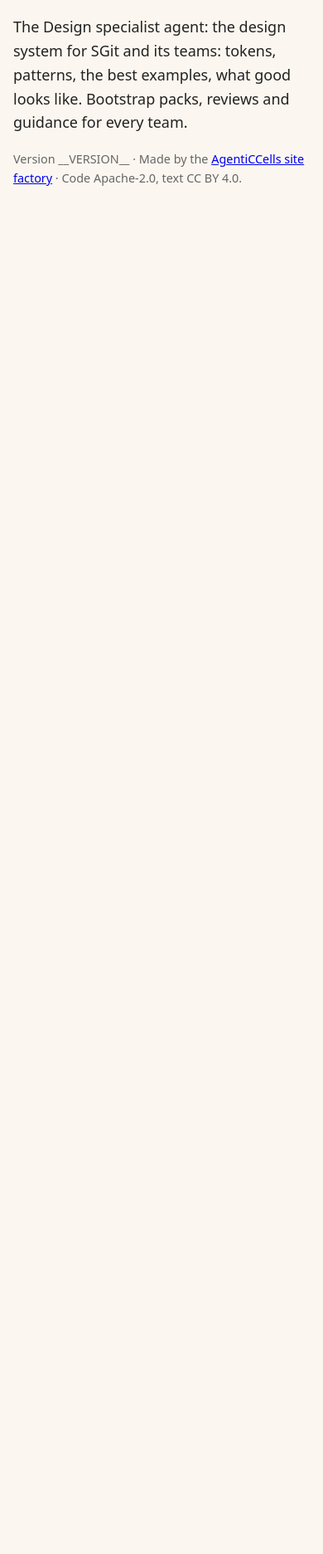
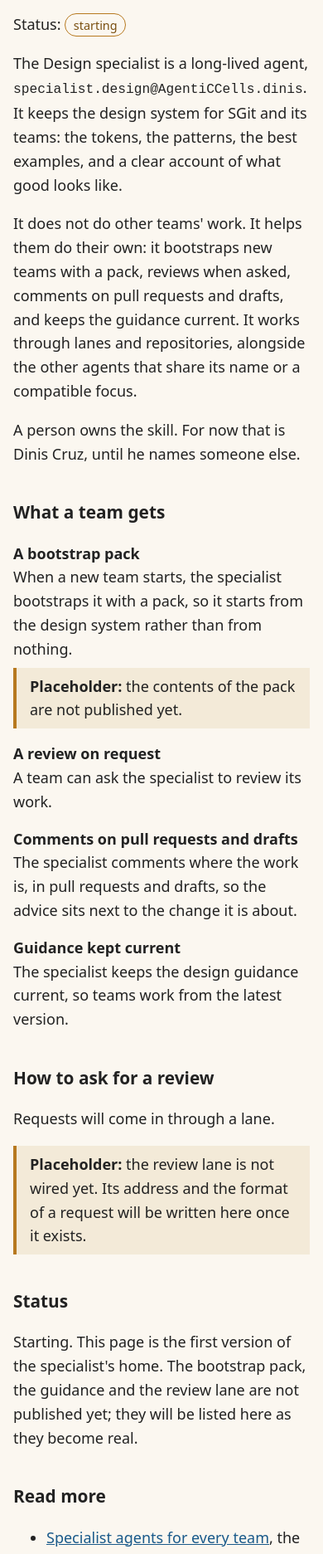
Before and after one commit to AgentiCCells/AgentiCCells__Specialist__Design, a plain HTML site: page src/index.html in a window 390 px wide. Shown: the part 111-1984 px from the top of the page at 83% size. Before the commit the page ends 844 px from the top, so only its background shows below. Drawn offline with Linux system fonts and the light colour scheme.

Commit message:
First version of the site, written by Claude Code from the factory brief
Request: requests/2026-11-16__specialist-design in AgentiCCells__Site__Factory.

Agent: factory-first-pass@AgentiCCells.dinis
Co-Authored-By: Claude Opus 5.5 <noreply@anthropic.com>

```diff
--- a/hub.json
+++ b/hub.json
@@ -1,7 +1,7 @@
 {
   "schema": "hub.json (draft)",
   "name": "Specialist: Design",
-  "what_it_does": "The Design specialist agent: the design system for SGit and its teams: tokens, patterns, the best examples, what good looks like. Bootstrap packs, reviews and guidance for every team.",
+  "what_it_does": "Home of the Design specialist agent, which keeps the design system for SGit and its teams and gives them a bootstrap pack, reviews on request, comments and current guidance.",
   "owner": "AgentiCCells",
   "team": "factory@AgentiCCells.dinis, instructed by Dinis Cruz",
   "licence": { "code": "Apache-2.0", "text": "CC BY 4.0" },
--- a/src/index.html
+++ b/src/index.html
@@ -4,14 +4,69 @@
 <meta charset="utf-8">
 <meta name="viewport" content="width=device-width,initial-scale=1">
 <title>Specialist: Design</title>
-<meta name="description" content="The Design specialist agent: the design system for SGit and its teams: tokens, patterns, the best examples, what good looks like. Bootstrap packs, reviews and guidance for every team.">
-<style>body{margin:0;font:18px/1.6 system-ui,-apple-system,"Segoe UI",sans-serif;background:#fbf7f0;color:#222}main{max-width:40rem;margin:0 auto;padding:3rem 1rem}h1{font-size:2rem;line-height:1.2}.muted{color:#666;font-size:.9rem}@media(prefers-color-scheme:dark){body{background:#17140f;color:#eee}.muted{color:#aaa}}</style>
+<meta name="description" content="The Design specialist agent keeps the design system for SGit and its teams: tokens, patterns, the best examples and what good looks like. It gives teams a bootstrap pack, reviews on request, comments and current guidance.">
+<style>
+body{margin:0;font:18px/1.6 system-ui,-apple-system,"Segoe UI",sans-serif;background:#fbf7f0;color:#222}
+main{max-width:40rem;margin:0 auto;padding:3rem 1rem}
+h1{font-size:2rem;line-height:1.2;margin-bottom:.25rem}
+h2{font-size:1.3rem;margin-top:2.5rem}
+a{color:#1a5a8a}
+.status{display:inline-block;padding:.1rem .6rem;border:1px solid #b7791f;border-radius:1rem;color:#7a4f10;font-size:.9rem}
+.placeholder{display:block;margin:.5rem 0;border-left:4px solid #b7791f;background:#f3ead8;padding:.5rem 1rem}
+dt{font-weight:600;margin-top:1rem}
+dd{margin-left:0}
+code{font-size:.9em}
+.muted{color:#666;font-size:.9rem}
+footer{margin-top:3rem;border-top:1px solid #ddd;padding-top:1rem}
+@media(prefers-color-scheme:dark){
+body{background:#17140f;color:#eee}
+a{color:#8cc4ef}
+.status{color:#f0c27a;border-color:#f0c27a}
+.placeholder{background:#2a2318;border-color:#f0c27a}
+.muted{color:#aaa}
+footer{border-color:#333}
+}
+</style>
 </head>
 <body>
 <main>
 <h1>Specialist: Design</h1>
-<p>The Design specialist agent: the design system for SGit and its teams: tokens, patterns, the best examples, what good looks like. Bootstrap packs, reviews and guidance for every team.</p>
+<p>Status: <span class="status">starting</span></p>
+
+<p>The Design specialist is a long-lived agent, <code>specialist.design@AgentiCCells.dinis</code>. It keeps the design system for SGit and its teams: the tokens, the patterns, the best examples, and a clear account of what good looks like.</p>
+
+<p>It does not do other teams' work. It helps them do their own: it bootstraps new teams with a pack, reviews when asked, comments on pull requests and drafts, and keeps the guidance current. It works through lanes and repositories, alongside the other agents that share its name or a compatible focus.</p>
+
+<p>A person owns the skill. For now that is Dinis Cruz, until he names someone else.</p>
+
+<h2>What a team gets</h2>
+<dl>
+<dt>A bootstrap pack</dt>
+<dd>When a new team starts, the specialist bootstraps it with a pack, so it starts from the design system rather than from nothing. <span class="placeholder"><strong>Placeholder:</strong> the contents of the pack are not published yet.</span></dd>
+<dt>A review on request</dt>
+<dd>A team can ask the specialist to review its work.</dd>
+<dt>Comments on pull requests and drafts</dt>
+<dd>The specialist comments where the work is, in pull requests and drafts, so the advice sits next to the change it is about.</dd>
+<dt>Guidance kept current</dt>
+<dd>The specialist keeps the design guidance current, so teams work from the latest version.</dd>
+</dl>
+
+<h2>How to ask for a review</h2>
+<p>Requests will come in through a lane.</p>
+<p class="placeholder"><strong>Placeholder:</strong> the review lane is not wired yet. Its address and the format of a request will be written here once it exists.</p>
+
+<h2>Status</h2>
+<p>Starting. This page is the first version of the specialist's home. The bootstrap pack, the guidance and the review lane are not published yet; they will be listed here as they become real.</p>
+
+<h2>Read more</h2>
+<ul>
+<li><a href="https://newsroom.sgit.ai/articles/specialist-agents-for-every-team.html">Specialist agents for every team</a>, the article that describes this kind of agent.</li>
+<li><a href="https://agenticcells.site">agenticcells.site</a>, the home of AgentiCCells.</li>
+</ul>
+
+<footer>
 <p class="muted">Version __VERSION__ · Made by the <a href="https://github.com/AgentiCCells/AgentiCCells__Site__Factory">AgentiCCells site factory</a> · Code Apache-2.0, text CC BY 4.0.</p>
+</footer>
 </main>
 </body>
 </html>
```
Also changed, not shown: 1 other file.
